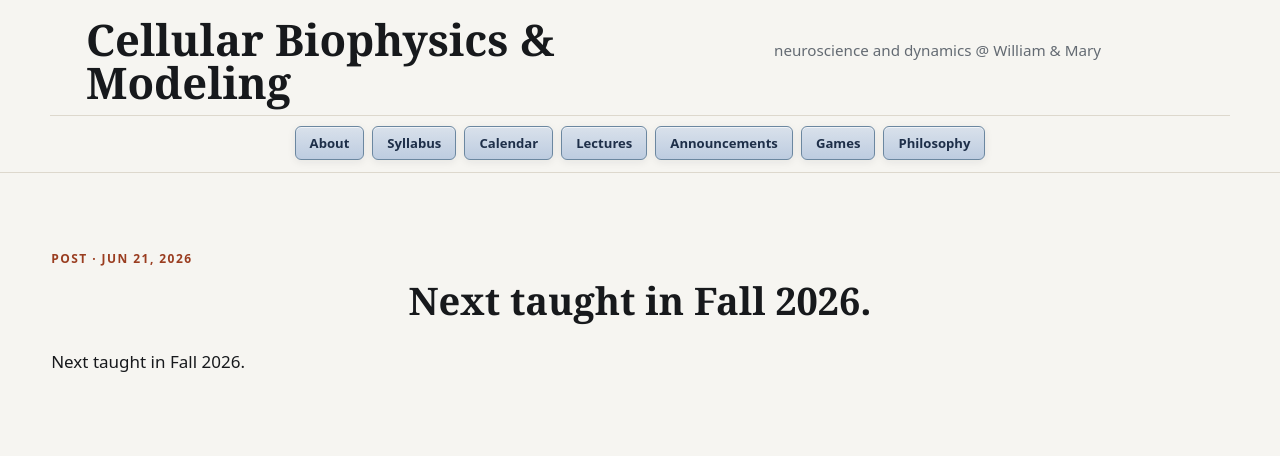
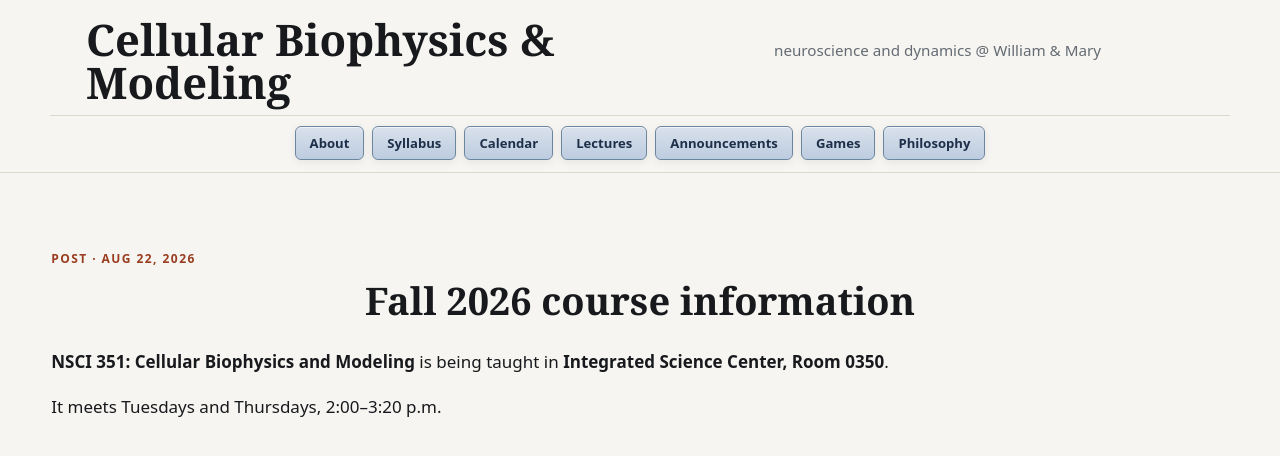
Before and after one commit to gregconradismith/cellular-biophysics-and-modeling, a Jekyll site: the page built from docs/_posts/2026-06-21-next-taught-in-fall-2026.md, in a window 1280 px wide. Shown: the top 456 px of the page. Built offline with Jekyll 4.4.1, drawn with Linux system fonts in a browser that asks for light colours.

Commit message:
Publish Fall 2026 course meeting details

```diff
--- a/docs/_layouts/home.html
+++ b/docs/_layouts/home.html
@@ -24,6 +24,9 @@ layout: default
       <div class="section-heading">
         <p class="eyebrow">Current status</p>
         <h2>{{ page.course_status | escape }}</h2>
+        {% if page.course_meeting %}
+        <p>{{ page.course_meeting | escape }}</p>
+        {% endif %}
       </div>
     </section>
     {% endif %}
--- a/docs/_posts/2026-06-21-next-taught-in-fall-2026.md
+++ b/docs/_posts/2026-06-21-next-taught-in-fall-2026.md
@@ -1,10 +1,12 @@
 ---
-title: "Next taught in Fall 2026."
+title: "Fall 2026 course information"
 kind: "post"
-date: "2026-06-21"
+date: "2026-08-22"
 slug: "next-taught-in-fall-2026"
 permalink: "/posts/next-taught-in-fall-2026/"
 render_with_liquid: false
 ---
 
-Next taught in Fall 2026.
+**NSCI 351: Cellular Biophysics and Modeling** is being taught in **Integrated Science Center, Room 0350**.
+
+It meets Tuesdays and Thursdays, 2:00–3:20 p.m.
```
Also changed, not shown: docs/index.md (+2 -1 lines), .codex/handoff.md.
